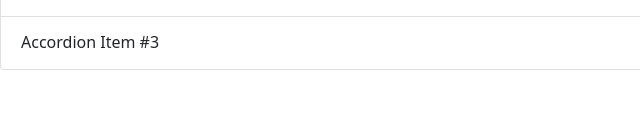
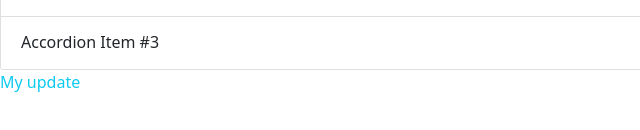
Before and after one commit to lilkayzee132-boop/bootstrap, a plain HTML site: page index.html in a window 1280 px wide. Shown: the part 418-548 px from the top of the page, 0-640 px from the left. Drawn offline with nearby package versions, Linux system fonts and the light colour scheme.

Commit message:
added a new paragraph tag to the end of thee code

```diff
--- a/index.html
+++ b/index.html
@@ -57,6 +57,7 @@
     </div>
   </div>
 </div>
+    <p class="text-info">My update</p>
 </body>
 <script src="https://cdn.jsdelivr.net/npm/bootstrap@5.0.2/dist/js/bootstrap.bundle.min.js" integrity="sha384-MrcW6ZMFYlzcLA8Nl+NtUVF0sA7MsXsP1UyJoMp4YLEuNSfAP+JcXn/tWtIaxVXM" crossorigin="anonymous"></script>
 </html>
```
